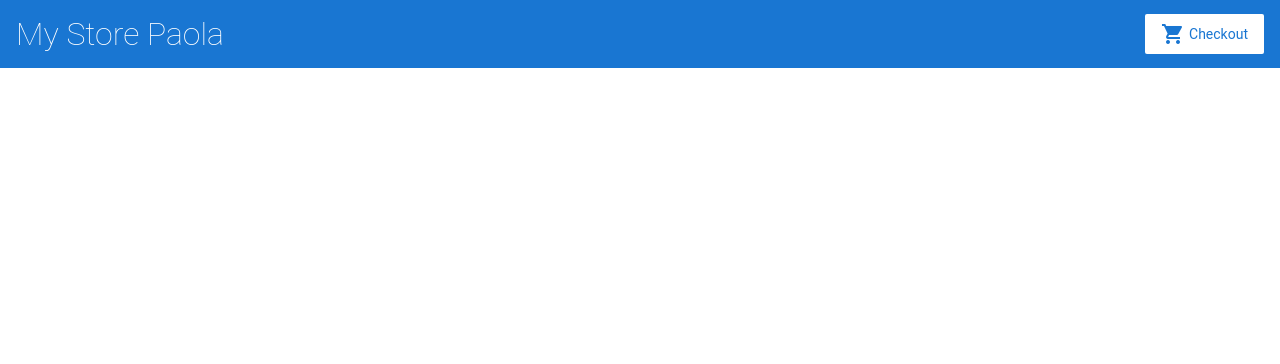
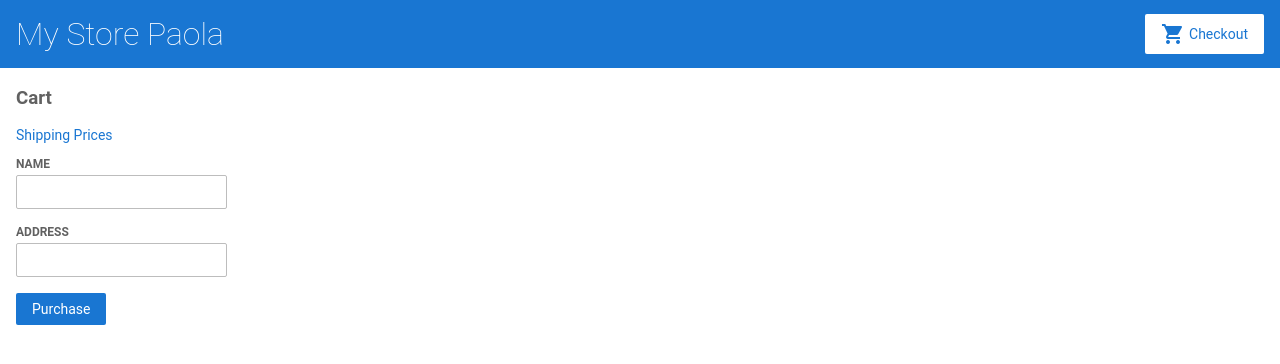
Before and after one commit to CunhaFerreira/angular-tvxppi, an Angular app: page /cart in a window 1280 px wide. Before the commit this address led to /. Shown: the top 364 px of the page. Built offline with nearby package versions, Linux system fonts and the light colour scheme.

Commit message:
2 files modified, 6 added

```diff
--- a/src/app/cart.service.ts
+++ b/src/app/cart.service.ts
@@ -1,12 +1,15 @@
 import { Injectable } from '@angular/core';
+import { HttpClient } from '@angular/common/http';
 
 @Injectable({
   providedIn: 'root'
 })
 export class CartService {
+  items = [];
 
-  constructor() { }
-  items = [];
+  constructor(
+    private http: HttpClient
+  ) { }
 
   addToCart(product) {
     this.items.push(product);
@@ -19,6 +22,8 @@ export class CartService {
   clearCart() {
     this.items = [];
     return this.items;
-
+  }
+  getShippingPrices() {
+    return this.http.get('/assets/shipping.json');
+  }
 }
-}
--- /dev/null
+++ b/src/app/cart/cart.component.html
@@ -0,0 +1,25 @@
+<h3>Cart</h3>
+
+<p>
+	<a routerLink="/shipping">Shipping Prices</a>
+</p>
+
+<div class="cart-item" *ngFor="let item of items">
+	<span>{{ item.name }}</span>
+  <span>{{ item.price | currency }}</span>
+</div>
+
+<form [formGroup]="checkoutForm" (ngSubmit)="onSubmit(checkoutForm.value)">
+
+  <div>
+    <label>Name</label>
+    <input type="text" formControlName="name">
+  </div>
+
+  <div>
+    <label>Address</label>
+    <input type="text" formControlName="address">
+  </div>
+
+  <button class="button" type="submit">Purchase</button>
+</form>
--- /dev/null
+++ b/src/app/cart/cart.component.ts
@@ -0,0 +1,34 @@
+import { Component, OnInit } from '@angular/core';
+import { FormBuilder } from '@angular/forms';
+
+import { CartService } from '../cart.service';
+
+@Component({
+  selector: 'app-cart',
+  templateUrl: './cart.component.html',
+  styleUrls: ['./cart.component.css']
+})
+export class CartComponent {
+  items;
+  checkoutForm;
+
+  constructor(
+    private cartService: CartService,
+    private formBuilder: FormBuilder,
+  ) {
+    this.items = this.cartService.getItems();
+
+    this.checkoutForm = this.formBuilder.group({ name: '',
+    address: ''
+    });
+  }
+  onSubmit(customerData) {
+    //Process checkout data here
+
+    console.warn('Your order has been submitted', customerData);
+
+    this.items = this.cartService.clearCart();
+    this.checkoutForm.reset();
+  }
+
+}
--- /dev/null
+++ b/src/app/shipping/shipping.component.html
@@ -0,0 +1,6 @@
+<h3>Shipping Prices</h3>
+
+<div class="shipping-item" *ngFor="let shipping of shippingCosts | async">
+  <span>{{ shipping.type }}</span>
+  <span>{{ shipping.price | currency }}</span>
+</div>
--- /dev/null
+++ b/src/app/shipping/shipping.component.ts
@@ -0,0 +1,21 @@
+import { Component, OnInit } from '@angular/core';
+import { CartService } from '../cart.service';
+
+@Component({
+  selector: 'app-shipping',
+  templateUrl: './shipping.component.html',
+  styleUrls: ['./shipping.component.css']
+})
+export class ShippingComponent implements OnInit {
+  shippingCosts;
+
+  constructor(
+    private cartService: CartService
+  ) {
+    this.shippingCosts = this.cartService.getShippingPrices();
+   }
+
+  ngOnInit() {
+  }
+
+}
```
Also changed, not shown: src/app/app.module.ts (+9 -1 lines), src/app/cart/cart.component.css (added), src/app/shipping/shipping.component.css (added).
